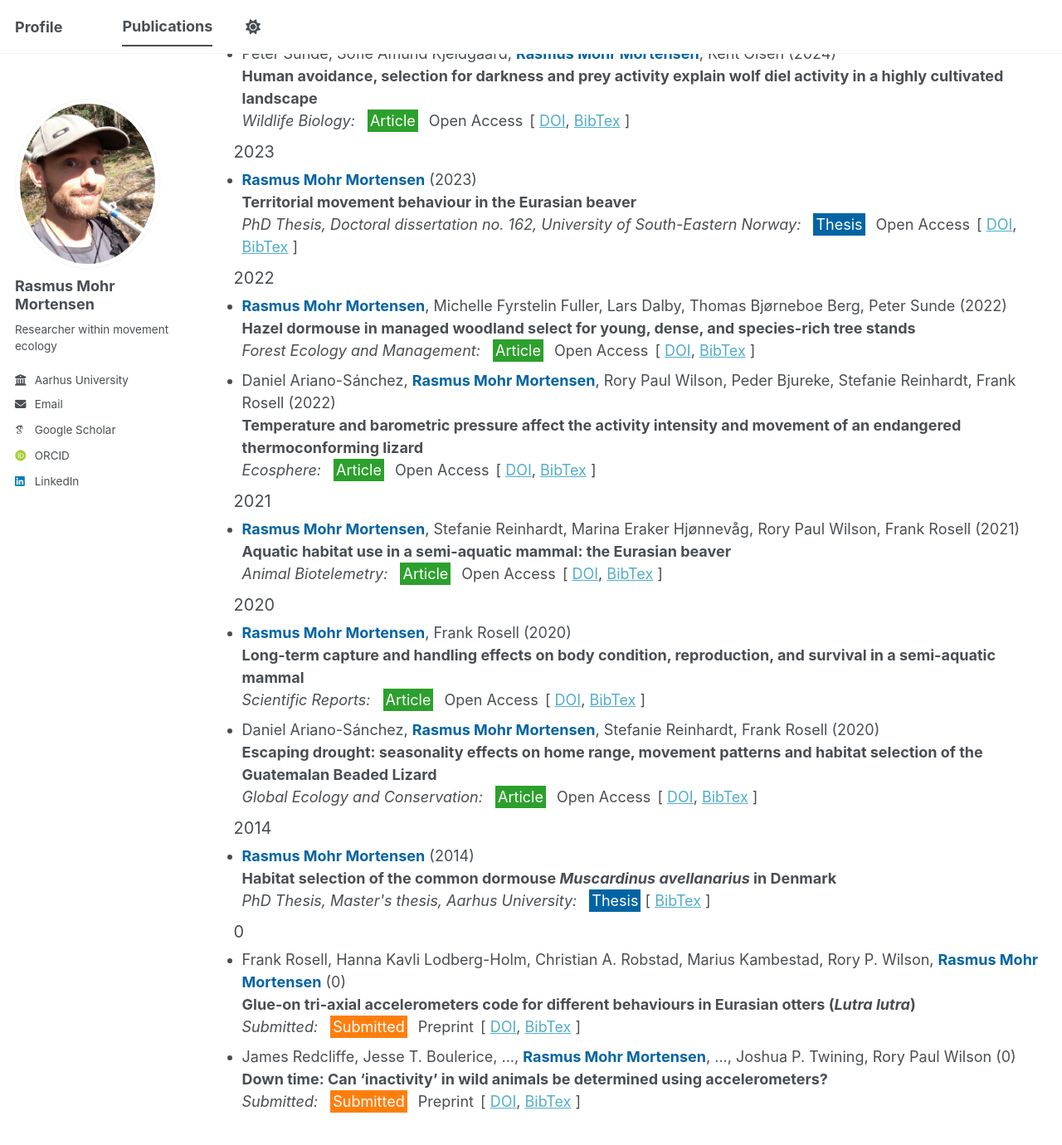
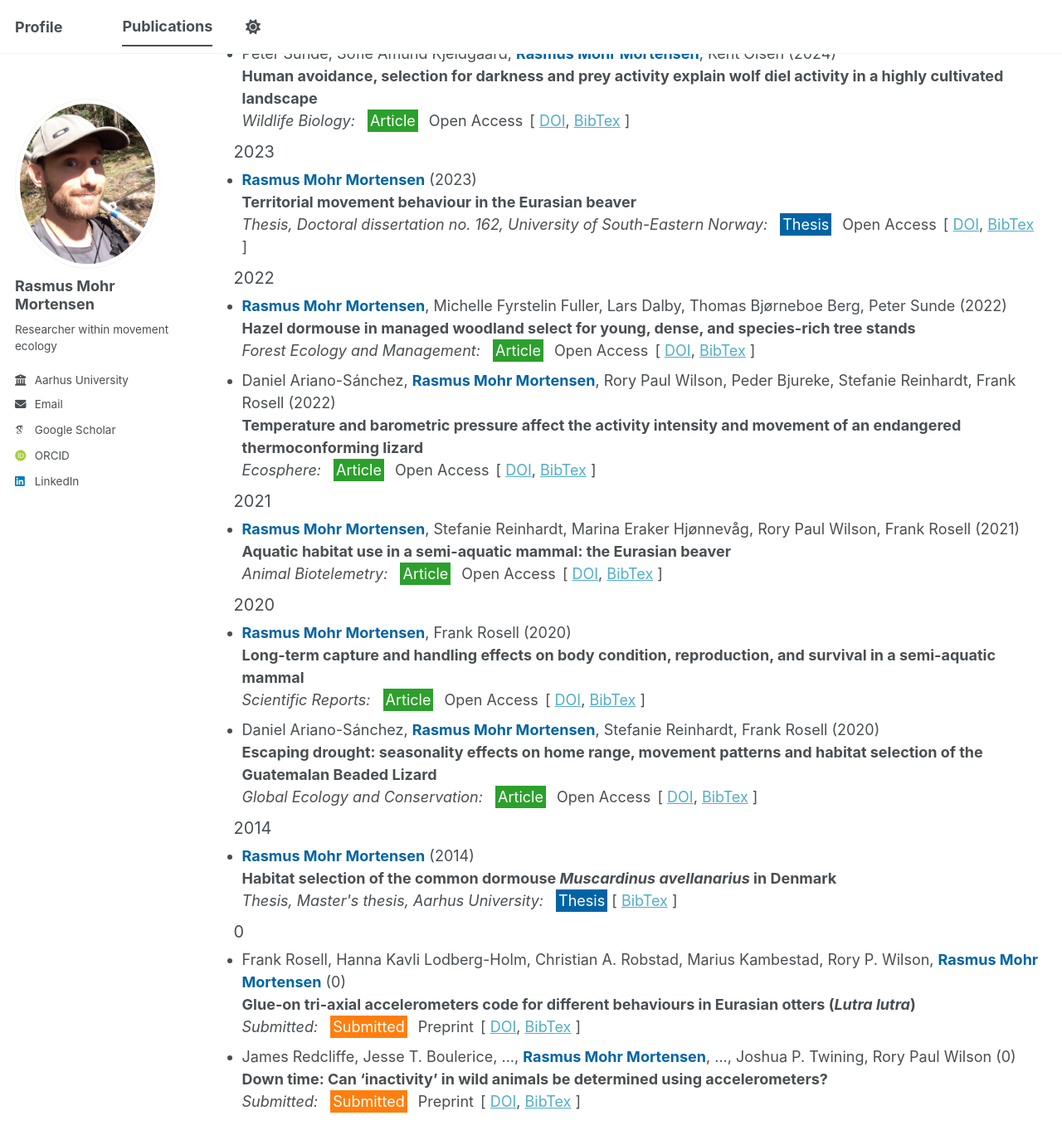
Before and after one commit to rasmusmohrmortensen/rasmusmohrmortensen.github.io, a Jekyll site: the page built from _pages/publications.html, in a window 1280 px wide and 1400 px high, scrolled down 1089 px. Shown: the top 1380 px of the window at 83% size. Built offline with Jekyll 4.4.1, drawn with Linux system fonts in a browser that asks for light colours; some web fonts are replaced; a script bundle is joined from its source files by our own code; library files that are not in the unit come from our copies.

Commit message:
Update paper.html

```diff
--- a/_includes/bibere/paper.html
+++ b/_includes/bibere/paper.html
@@ -37,7 +37,7 @@
         <!-- Venue -->
         <span class="venue">
             {%- assign venue = site.data.bibere.venues[paper.venue] -%}
-            {%- if paper.type == "Thesis" -%}PhD Thesis,&nbsp;{%- endif -%}
+            {%- if paper.type == "Thesis" -%}Thesis,&nbsp;{%- endif -%}
             {%- if paper.type == "TechReport" -%}Technical Report,&nbsp;{%- endif -%}
             {%- if venue -%}
                 {{ venue.name }}
```
